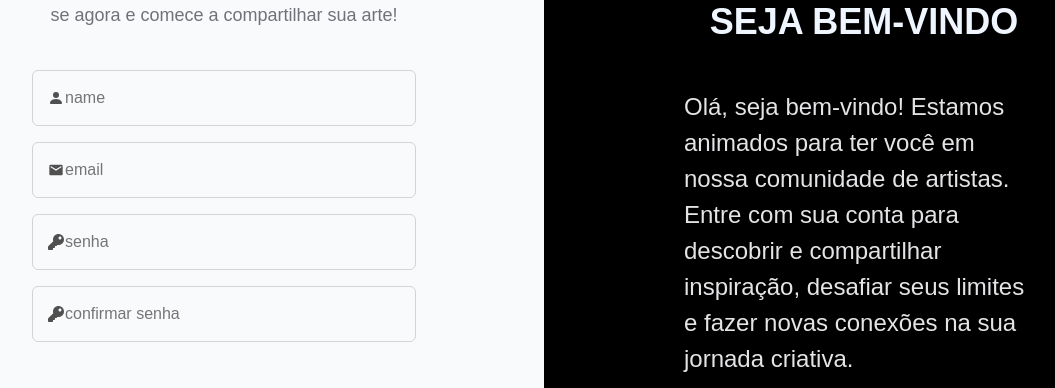
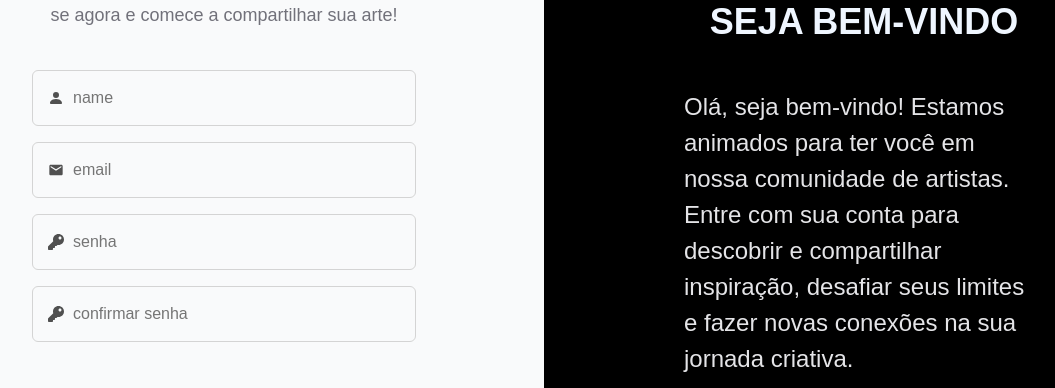
Before and after one commit to Antonio-Jefferson/midArt-frontend, a Next.js app: page /sign-up in a window 1280 px wide. Shown: the part 166-554 px from the top of the page, without its empty margins (96-1151 px from the left). Built offline with nearby package versions, Linux system fonts and the light colour scheme.

Commit message:
fix: fixe route and space in input

```diff
--- a/src/app/page.tsx
+++ b/src/app/page.tsx
@@ -43,7 +43,7 @@ export default function Signin() {
             <div className="relative">
               <MdEmail className="absolute top-5 left-4 text-gray-500 text-1xl" />
               <input
-                className="w-96 h-14 pl-8 border bg-gray-50 rounded-md outline-none"
+                className="w-96 h-14 pl-10 border bg-gray-50 rounded-md outline-none"
                 type="email"
                 placeholder="email"
               />
@@ -51,7 +51,7 @@ export default function Signin() {
             <div className="relative">
               <FaKey className="absolute top-5 left-4 text-gray-500 text-1xl" />
               <input
-                className="w-96 h-14 pl-8 border bg-gray-50 rounded-md outline-none"
+                className="w-96 h-14 pl-10 border bg-gray-50 rounded-md outline-none"
                 type="password"
                 placeholder="senha"
               />
--- a/src/app/sign-up/page.tsx
+++ b/src/app/sign-up/page.tsx
@@ -25,7 +25,7 @@ export default function Signup() {
             <div className="relative">
               <BsFillPersonFill className="absolute top-5 left-4 text-gray-500 text-1xl" />
               <input
-                className="w-96 h-14 pl-8 border bg-gray-50 rounded-md outline-none"
+                className="w-96 h-14 pl-10 border bg-gray-50 rounded-md outline-none"
                 type="text"
                 placeholder="name"
               />
@@ -33,7 +33,7 @@ export default function Signup() {
             <div className="relative">
               <MdEmail className="absolute top-5 left-4 text-gray-500 text-1xl" />
               <input
-                className="w-96 h-14 pl-8 border bg-gray-50 rounded-md outline-none"
+                className="w-96 h-14 pl-10 border bg-gray-50 rounded-md outline-none"
                 type="email"
                 placeholder="email"
               />
@@ -41,7 +41,7 @@ export default function Signup() {
             <div className="relative">
               <FaKey className="absolute top-5 left-4 text-gray-500 text-1xl" />
               <input
-                className="w-96 h-14 pl-8 border bg-gray-50 rounded-md outline-none"
+                className="w-96 h-14 pl-10 border bg-gray-50 rounded-md outline-none"
                 type="password"
                 placeholder="senha"
               />
@@ -49,7 +49,7 @@ export default function Signup() {
             <div className="relative">
               <FaKey className="absolute top-5 left-4 text-gray-500 text-1xl" />
               <input
-                className="w-96 h-14 pl-8 border bg-gray-50 rounded-md outline-none"
+                className="w-96 h-14 pl-10 border bg-gray-50 rounded-md outline-none"
                 type="password"
                 placeholder="confirmar senha"
               />
@@ -94,7 +94,7 @@ export default function Signup() {
             compartilhar inspiração, desafiar seus limites e fazer novas
             conexões na sua jornada criativa.
           </p>
-          <Link href={'/sign-up'}>
+          <Link href={'/'}>
             <button className="w-60 h-14 bg-transparent border-2 border-white rounded-2xl text-white font-semibold px-4 py-2 mt-10 m-auto hover:bg-white hover:bg-opacity-10">
               FAZER LOGIN
             </button>
```
